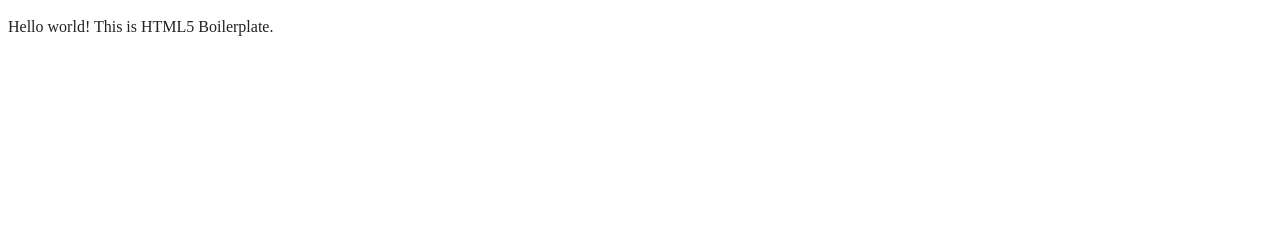
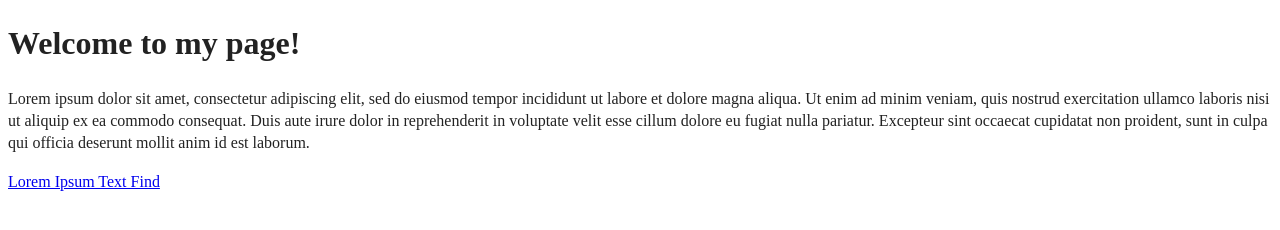
Before and after one commit to paulajuliannamartin-ux/HTMLAssignment, a website built with webpack: page P0-HelloWorld/index.html in a window 1280 px wide. Built offline with nearby package versions, Linux system fonts and the light colour scheme.

Commit message:
Update Website

```diff
--- a/P0-HelloWorld/index.html
+++ b/P0-HelloWorld/index.html
@@ -23,10 +23,11 @@
 </head>
 
 <body>
+  <script src="js/app.js"></script>
+<h1> Welcome to my page!</h1>
+<p> Lorem ipsum dolor sit amet, consectetur adipiscing elit, sed do eiusmod tempor incididunt ut labore et dolore magna aliqua. Ut enim ad minim veniam, quis nostrud exercitation ullamco laboris nisi ut aliquip ex ea commodo consequat. Duis aute irure dolor in reprehenderit in voluptate velit esse cillum dolore eu fugiat nulla pariatur. Excepteur sint occaecat cupidatat non proident, sunt in culpa qui officia deserunt mollit anim id est laborum.</p>
+<a href="https://loremipsum.io"> Lorem Ipsum Text Find</a>
 
-  <!-- Add your site or application content here -->
-  <p>Hello world! This is HTML5 Boilerplate.</p>
-  <script src="js/app.js"></script>
 
 </body>
 
```
